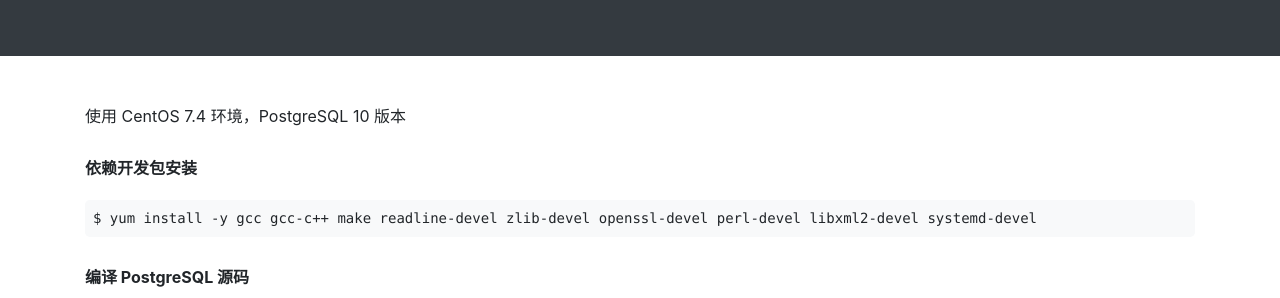
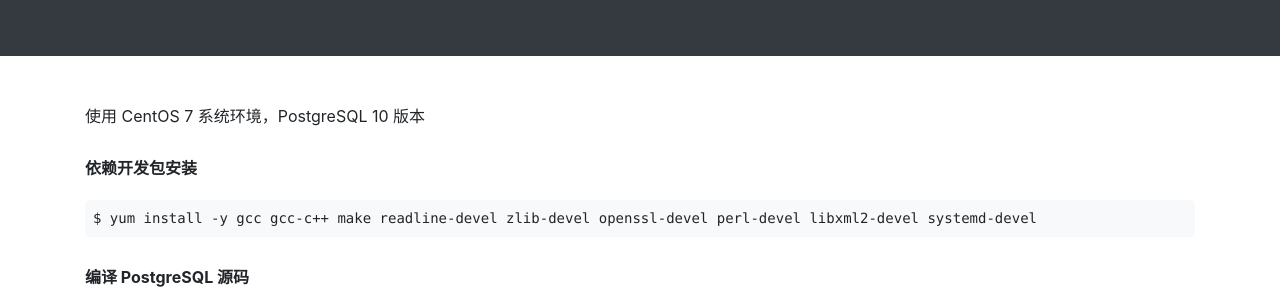
Before and after one commit to ehsud/blog, a Jekyll site: the page built from postgresql/postgresql-10-compile-install.md, in a window 1280 px wide and 900 px high. Shown: the part 138-436 px from the top of the window. Built offline with Jekyll 4.4.1, drawn with Linux system fonts in a browser that asks for light colours.

Commit message:
updated some files

```diff
--- a/postgresql/postgresql-10-compile-install.md
+++ b/postgresql/postgresql-10-compile-install.md
@@ -4,7 +4,7 @@ title: postgresql 10 编译安装及配置
 description: 讲解如何编译安装 postgresql 10 数据库
 ---
 
-使用 CentOS 7.4 环境，PostgreSQL 10 版本
+使用 CentOS 7 系统环境，PostgreSQL 10 版本
 
 #### 依赖开发包安装
 
```
